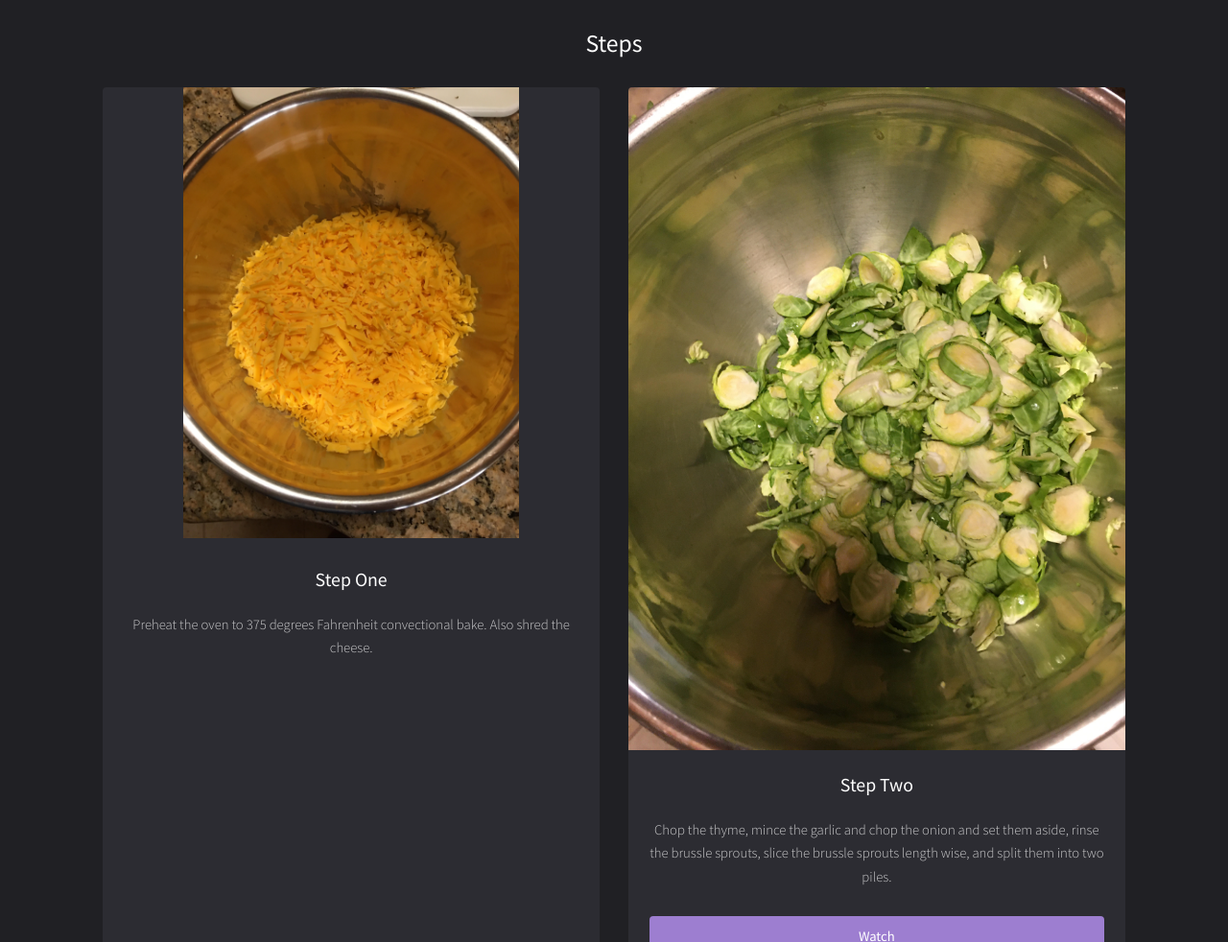
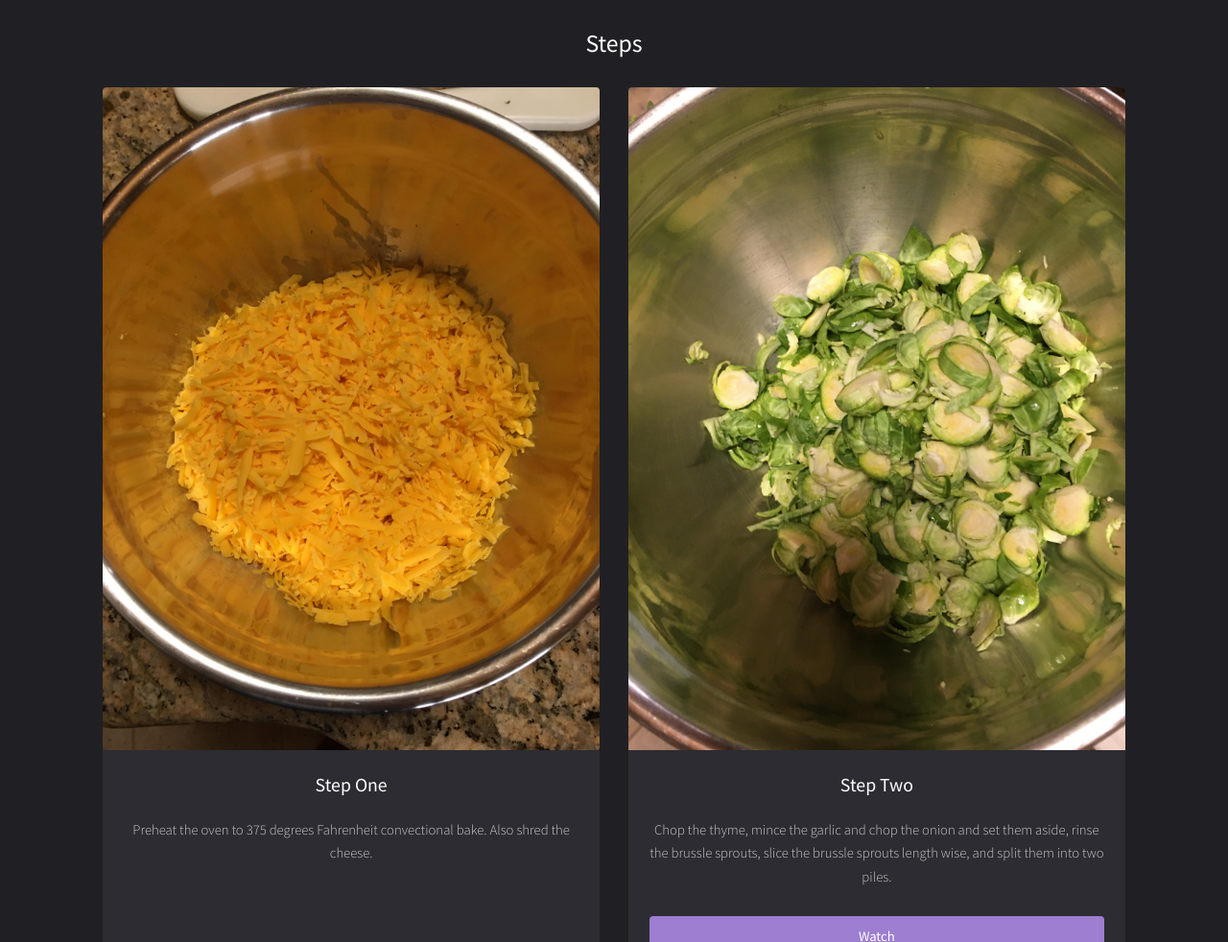
Before and after one commit to MouseKurtek/MouseKurtek.github.io, a plain HTML site: page index.html in a window 1280 px wide. Shown: the part 952-1934 px from the top of the page at 96% size. Drawn offline with Linux system fonts and the light colour scheme.

Commit message:
Update index.html

```diff
--- a/index.html
+++ b/index.html
@@ -49,7 +49,7 @@
 						<div class="thumbnails">
 
 							<div class="box">
-								<img src="images/pic08.jpg" alt="Cheese" style="width:350px;height:470px;"/>
+								<img src="images/pic08.jpg" alt="Cheese" class="image fit"/>
 								<div class="inner">
 									<h3>Step One</h3>
 									<p>Preheat the oven to 375 degrees Fahrenheit convectional bake. Also shred the cheese.</p>
```
